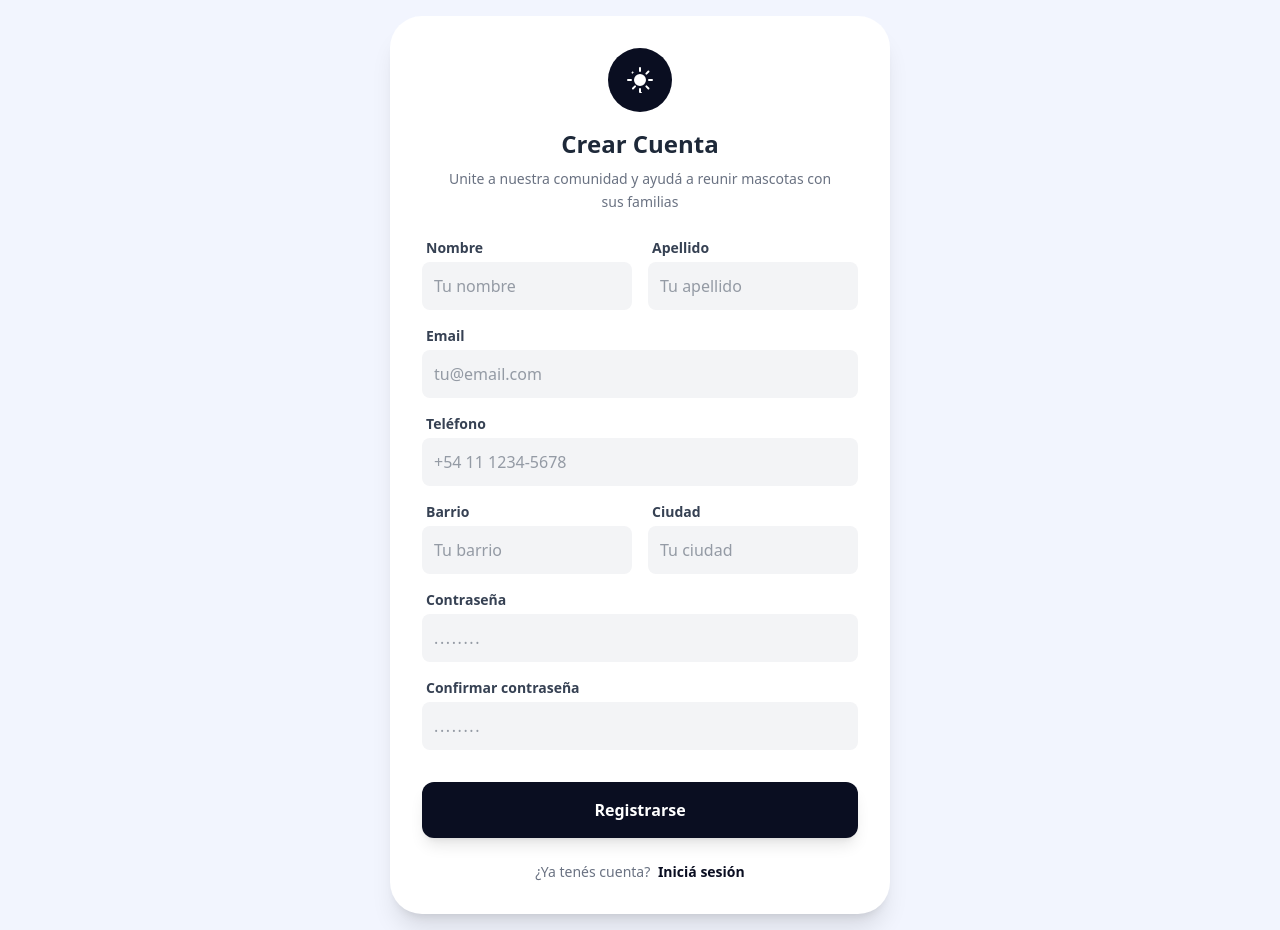
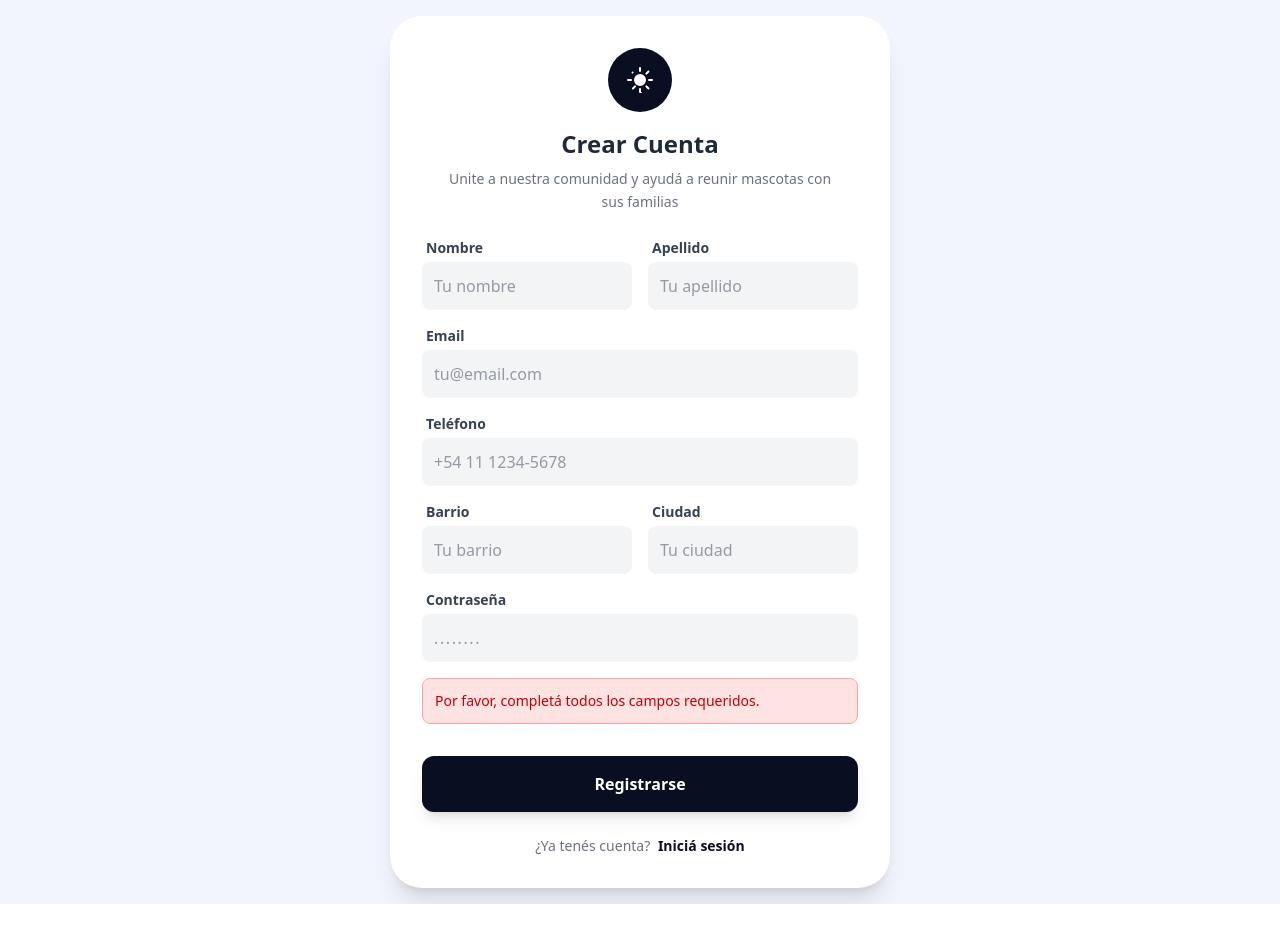
Before and after one commit to Tomasber03/donde_estas, an Angular app in the folder front/: page /register in a window 1280 px wide. After the commit the page ends 904 px from the top, so only its background shows below. Built offline with nearby package versions, Linux system fonts and the light colour scheme.

Commit message:
register  casi hecho

```diff
--- a/front/src/app/features/register/register.component.html
+++ b/front/src/app/features/register/register.component.html
@@ -13,64 +13,65 @@
           </p>
         </div>
 
-        <div *ngIf="errorMessage" class="mb-4 p-3 bg-red-100 text-red-700 border border-red-300 rounded-lg text-sm text-left">
-          {{ errorMessage }}
-        </div>
 
-        <form (ngSubmit)="save()" class="space-y-4 text-left">
+
+          <form #registerForm="ngForm" (ngSubmit)="save()" class="space-y-4 text-left">
 
           <div class="grid grid-cols-1 sm:grid-cols-2 gap-4">
             <div>
               <label for="nombre" class="block text-sm font-bold text-gray-700 mb-1 pl-1">Nombre</label>
-              <input type="text" id="nombre" name="nombre" [(ngModel)]="form.nombre" placeholder="Tu nombre"
+              <input required type="text" id="nombre" name="nombre" [(ngModel)]="form.nombre" placeholder="Tu nombre"
                 class="w-full p-3 bg-gray-100 border-transparent focus:border-gray-300 focus:bg-white focus:ring-0 rounded-lg text-gray-700 transition-all outline-none font-medium" required />
             </div>
             <div>
               <label for="apellido" class="block text-sm font-bold text-gray-700 mb-1 pl-1">Apellido</label>
-              <input type="text" id="apellido" name="apellido" [(ngModel)]="form.apellido" placeholder="Tu apellido"
+              <input required type="text" id="apellido" name="apellido" [(ngModel)]="form.apellido" placeholder="Tu apellido"
                 class="w-full p-3 bg-gray-100 border-transparent focus:border-gray-300 focus:bg-white focus:ring-0 rounded-lg text-gray-700 transition-all outline-none font-medium" required />
             </div>
           </div>
 
           <div>
             <label for="email" class="block text-sm font-bold text-gray-700 mb-1 pl-1">Email</label>
-            <input type="email" id="email" name="email" [(ngModel)]="form.email" placeholder="tu@email.com"
+            <input required type="email" id="email" name="email" [(ngModel)]="form.email" placeholder="tu@email.com"
               class="w-full p-3 bg-gray-100 border-transparent focus:border-gray-300 focus:bg-white focus:ring-0 rounded-lg text-gray-700 transition-all outline-none font-medium" required />
           </div>
 
           <div>
             <label for="telefono" class="block text-sm font-bold text-gray-700 mb-1 pl-1">Teléfono</label>
-            <input type="tel" id="telefono" name="telefono" [(ngModel)]="form.telefono" placeholder="+54 11 1234-5678"
+            <input required type="tel" id="telefono" name="telefono" [(ngModel)]="form.telefono" placeholder="+54 11 1234-5678"
               class="w-full p-3 bg-gray-100 border-transparent focus:border-gray-300 focus:bg-white focus:ring-0 rounded-lg text-gray-700 transition-all outline-none font-medium" />
           </div>
 
           <div class="grid grid-cols-1 sm:grid-cols-2 gap-4">
             <div>
               <label for="barrio" class="block text-sm font-bold text-gray-700 mb-1 pl-1">Barrio</label>
-              <input type="text" id="barrio" name="barrio" [(ngModel)]="form.barrio" placeholder="Tu barrio"
+              <input required type="text" id="barrio" name="barrio" [(ngModel)]="form.barrio" placeholder="Tu barrio"
                 class="w-full p-3 bg-gray-100 border-transparent focus:border-gray-300 focus:bg-white focus:ring-0 rounded-lg text-gray-700 transition-all outline-none font-medium" />
             </div>
             <div>
               <label for="ciudad" class="block text-sm font-bold text-gray-700 mb-1 pl-1">Ciudad</label>
-              <input type="text" id="ciudad" name="ciudad" [(ngModel)]="form.ciudad" placeholder="Tu ciudad"
+              <input required type="text" id="ciudad" name="ciudad" [(ngModel)]="form.ciudad" placeholder="Tu ciudad"
                 class="w-full p-3 bg-gray-100 border-transparent focus:border-gray-300 focus:bg-white focus:ring-0 rounded-lg text-gray-700 transition-all outline-none font-medium" />
             </div>
           </div>
 
           <div>
             <label for="clave" class="block text-sm font-bold text-gray-700 mb-1 pl-1">Contraseña</label>
-            <input type="password" id="clave" name="clave" [(ngModel)]="form.clave" placeholder="........"
+            <input required type="password" id="clave" name="clave" [(ngModel)]="form.clave" placeholder="........"
               class="w-full p-3 bg-gray-100 border-transparent focus:border-gray-300 focus:bg-white focus:ring-0 rounded-lg text-gray-700 transition-all outline-none font-medium tracking-widest" required />
           </div>
 
-          <div>
-            <label for="confirmClave" class="block text-sm font-bold text-gray-700 mb-1 pl-1">Confirmar contraseña</label>
-            <input type="password" id="confirmClave" name="confirmClave" placeholder="........"
-              class="w-full p-3 bg-gray-100 border-transparent focus:border-gray-300 focus:bg-white focus:ring-0 rounded-lg text-gray-700 transition-all outline-none font-medium tracking-widest" />
+          <div *ngIf="errorMessage" class="mb-4 p-3 bg-red-100 text-red-700 border border-red-300 rounded-lg text-sm text-left">
+          {{ errorMessage }}
           </div>
-
+          @if (registerForm.invalid)
+          {
+            <div class="mb-4 p-3 bg-red-100 text-red-700 border border-red-300 rounded-lg text-sm text-left">
+              Por favor, completá todos los campos requeridos.
+            </div>
+          }
           <div class="pt-4">
-            <button type="submit" class="w-full bg-[#0A0E21] hover:bg-opacity-90 text-white font-bold py-4 rounded-xl transition-colors duration-300 shadow-lg hover:shadow-xl transform hover:-translate-y-0.5">
+            <button type="submit" [disabled]="registerForm.invalid" class="w-full bg-[#0A0E21] hover:bg-opacity-90 text-white font-bold py-4 rounded-xl transition-colors duration-300 shadow-lg hover:shadow-xl transform hover:-translate-y-0.5">
               Registrarse
             </button>
           </div>
--- a/front/src/app/features/register/register.component.ts
+++ b/front/src/app/features/register/register.component.ts
@@ -1,7 +1,8 @@
-import { Component } from '@angular/core';
+import { Component, inject } from '@angular/core';
 import { CommonModule } from '@angular/common';
 import { FormsModule } from '@angular/forms';
 import { UserService, User } from '../../services/UserService.service';
+import { Router } from '@angular/router';
 
 @Component({
   selector: 'app-users',
@@ -16,7 +17,7 @@ import { UserService, User } from '../../services/UserService.service';
 })
 
 export class RegisterComponent {
-
+  private router = inject(Router);
   users: User[] = [];
   form: Partial<User> = { nombre: '', apellido: '', clave: '', email: '', telefono: '', barrio: '', ciudad: '', rolPersistido: 'USUARIOPUBLICO' };
   errorMessage = '';
@@ -28,9 +29,13 @@ export class RegisterComponent {
       next: () => {
         this.resetForm();
         this.errorMessage = '';
+        this.router.navigate(['/']);
       },
-      error: () => {
-        this.errorMessage = 'Error al guardar el héroe';
+      error: (error) => {
+        this.errorMessage = error.toString();
+
+        console.error('Error during registration:', error.error);
+        console.log(this.errorMessage);
       }
     });
   }
--- a/front/src/app/services/UserService.service.ts
+++ b/front/src/app/services/UserService.service.ts
@@ -6,7 +6,7 @@ import { catchError } from 'rxjs/operators';
 export interface User {id: number; nombre: string; apellido: string; clave: string; email: string; telefono: string; barrio: string; ciudad: string; rolPersistido: string;}
 @Injectable({ providedIn: 'root' })
 export class UserService {
-  private apiUrl = 'api/users';
+  private apiUrl = 'http://localhost:8080/user';
   constructor(private http: HttpClient) {}
   getUsers(): Observable<User[]> {
     return this.http.get<User[]>(this.apiUrl).pipe(
@@ -26,9 +26,8 @@ export class UserService {
     );
   }
   addUser(user: Partial<User>): Observable<User> {
-    return this.http.post<User>(this.apiUrl, user).pipe(
+    return this.http.post<User>(this.apiUrl + "/crear", user).pipe(
       catchError(error => {
-        console.error('Error adding user:', error);
         return throwError(() => error);
       })
     );
```
Also changed, not shown: 2 other files (tests, documents, lock files or other folders).
